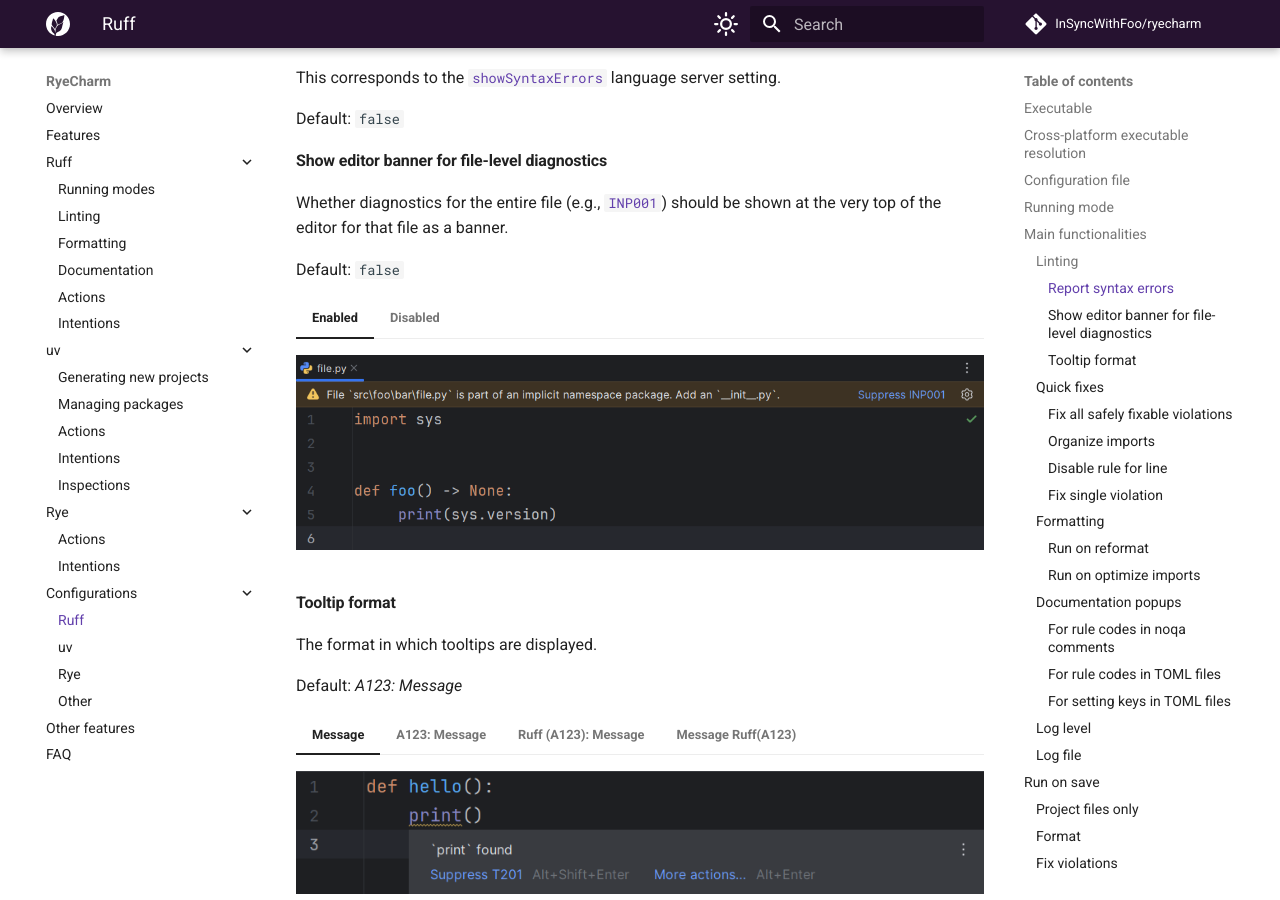
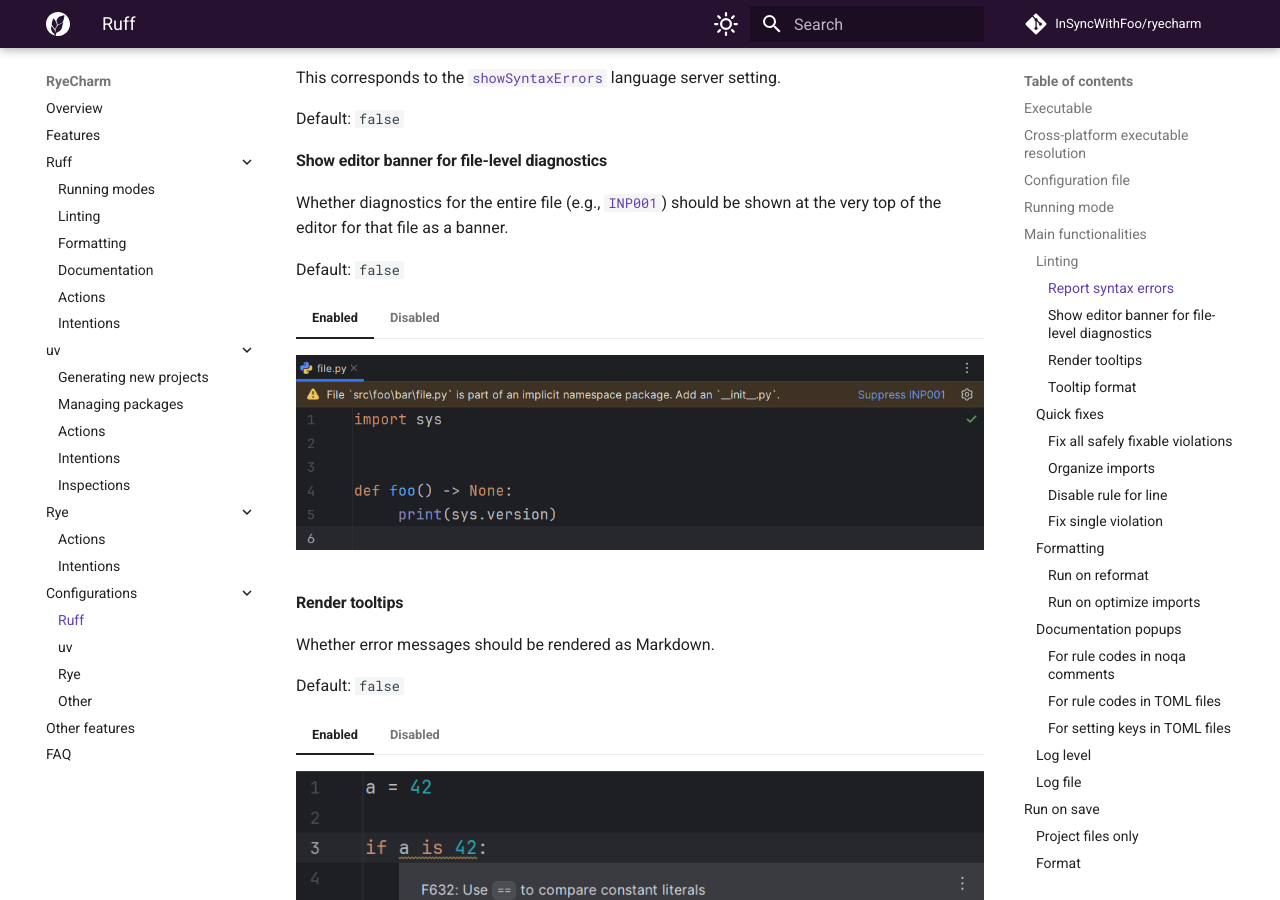
Before and after one commit to InSyncWithFoo/ryecharm, an MkDocs documentation site: the page built from docs/configurations/ruff.md, in a window 1280 px wide and 900 px high, scrolled down 1359 px. Built offline with MkDocs 1.6.1 and Material for MkDocs 9.7.7, drawn with Linux system fonts in a browser that asks for light colours; comment, search, counter and statistics services are not loaded; some of the changed text lies outside the part shown.

```diff
--- a/docs/configurations/ruff.md
+++ b/docs/configurations/ruff.md
@@ -73,6 +73,19 @@ Default: `false`
 
 === "Disabled"
     ![](../assets/configurations-ruff-file-level-banner-demo-disabled.png)
+
+
+#### Render tooltips
+
+Whether error messages should be rendered as Markdown.
+
+Default: `false`
+
+=== "Enabled"
+    ![](../assets/configurations-ruff-render-tooltips-demo-enabled.png)
+
+=== "Disabled"
+    ![](../assets/configurations-ruff-render-tooltips-demo-disabled.png)
 
 
 #### Tooltip format
```
Also changed, not shown: other parts of docs/configurations/ruff.md (+1 -1 lines), CHANGELOG.md (+57 -1 lines), CHANGELOG_CODE.md (+18 -1 lines), docs/ruff/actions.md (+7 -0 lines), docs/assets/configurations-ruff-render-tooltips-demo-disabled.png (added), docs/assets/configurations-ruff-render-tooltips-demo-enabled.png (added), 1 other file.
